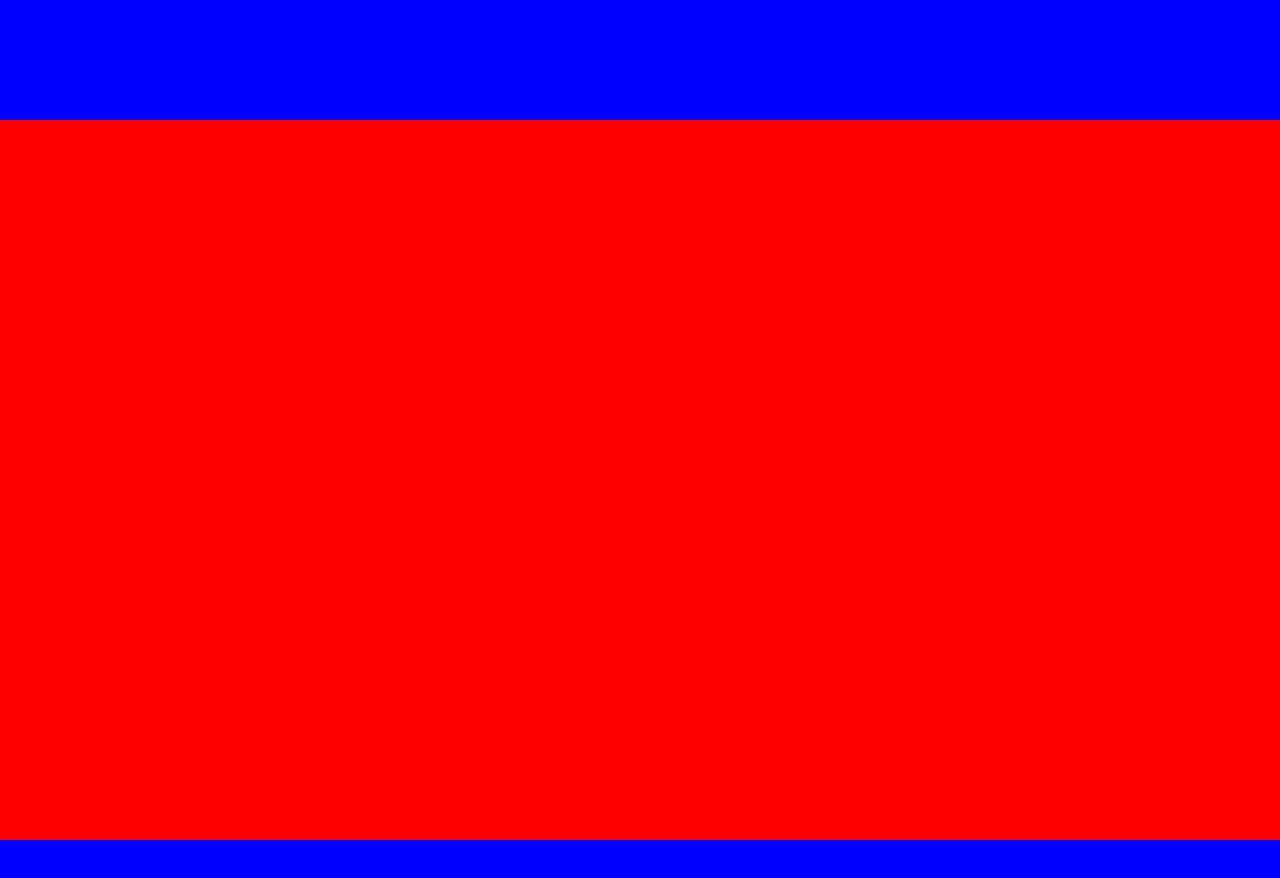
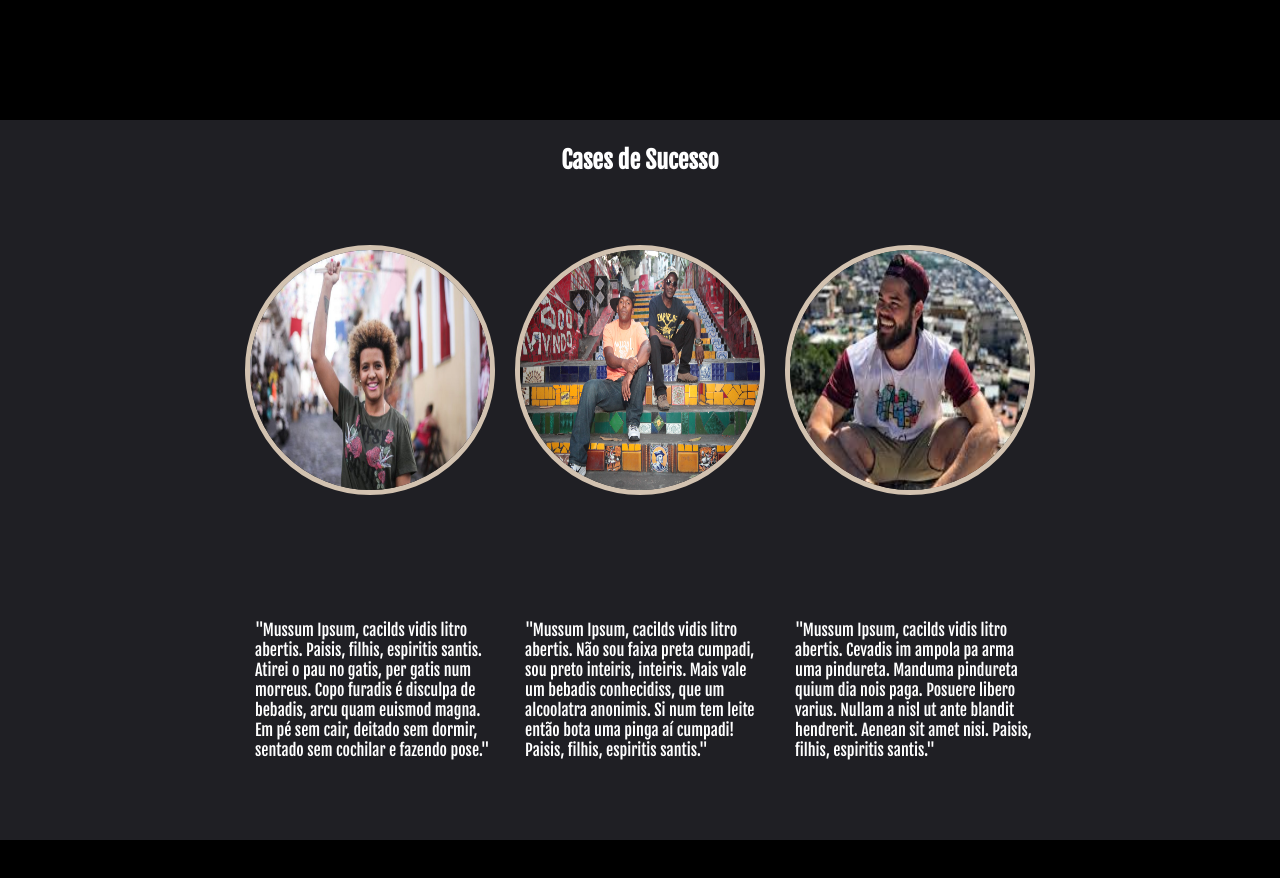
Before and after one commit to future4code/Upfour, a plain HTML site: page index.html in a window 1280 px wide. Shown: the part 1400-2278 px from the top of the page. Drawn offline with Linux system fonts and the light colour scheme.

Commit message:
Footer e Case de sucesso adicionado.

```diff
--- a/index.html
+++ b/index.html
@@ -6,6 +6,7 @@
     <meta name="viewport" content="width=device-width, initial-scale=1.0">
     <meta http-equiv="X-UA-Compatible" content="ie=edge">
     <link rel="stylesheet" href="style.css">
+    <link href="https://fonts.googleapis.com/css?family=Fjalla+One&display=swap" rel="stylesheet">
     <title>Upfour</title>
 </head>
 
@@ -23,7 +24,13 @@
 
         </section>
         <section class="case-de-sucessos">
-
+            <h1 id="case-header">Cases de Sucesso</h1>
+            <img src="media/carafeliz.jpeg" alt="" class="case-img" id="case-img-1">
+            <img src="media/cidinhoedoca.jpg" alt="" class="case-img" id="case-img-2">
+            <img src="media/meninafelz.jpg" alt="" class="case-img" id="case-img-3">
+            <p class="case-depoimento" id="depoimento-case-1">"Mussum Ipsum, cacilds vidis litro abertis. Paisis, filhis, espiritis santis. Atirei o pau no gatis, per gatis num morreus. Copo furadis é disculpa de bebadis, arcu quam euismod magna. Em pé sem cair, deitado sem dormir, sentado sem cochilar e fazendo pose."</p>
+            <p class="case-depoimento" id="depoimento-case-2">"Mussum Ipsum, cacilds vidis litro abertis. Não sou faixa preta cumpadi, sou preto inteiris, inteiris. Mais vale um bebadis conhecidiss, que um alcoolatra anonimis. Si num tem leite então bota uma pinga aí cumpadi! Paisis, filhis, espiritis santis."</p>
+            <p class="case-depoimento" id="depoimento-case-3">"Mussum Ipsum, cacilds vidis litro abertis. Cevadis im ampola pa arma uma pindureta. Manduma pindureta quium dia nois paga. Posuere libero varius. Nullam a nisl ut ante blandit hendrerit. Aenean sit amet nisi. Paisis, filhis, espiritis santis."</p>
         </section>
 
         <section class="nosso-time-container">
@@ -35,7 +42,10 @@
         </section>
 
         <footer>
-
+            <h1>Nos siga nas redes sociais!</h1>
+            <a href="https://www.linkedin.com" target="blank" id="linkedin-img"><img src="media/linkedin.svg" alt="linkedin"></a>
+            <a href="https://www.instagram.com" target="blank" id="instagram-img"><img src="media/instagram.svg" alt="instagram"></a>
+            <a href="https://twitter.com" target="blank" id="twitter-img"><img src="media/twitter.svg" alt="twitter"></a>
         </footer>
     </div>
 </body>
--- a/style.css
+++ b/style.css
@@ -1,13 +1,18 @@
+* {
+    box-sizing: border-box;
+}
+
 body {
     margin: 0;
     padding: 0;
 }
 
+/* repeat 5 é para determinar as sections; 40vh é para o footer. */
 .wrapper {
     min-height: 100vh;
     background: black;
     display: grid;
-    grid-template-rows: 10vh repeat(4,90vh);
+    grid-template-rows: 10vh repeat(5,90vh) 40vh;
 }
 
 header {
@@ -17,12 +22,89 @@ header {
     left: 0;
 }
 
-section:nth-of-type(odd) {
-    background: red;
+/* Coloquei outro grida dentro dessa classe para poder posicionar os elementos. Dessa linha para baixo, é só alteração minha. */
+.case-de-sucessos {
+    display: grid;
+    grid-template-columns: repeat(5, 1fr);
+    grid-template-rows: 80px repeat(2, 1fr);
+    grid-gap: 20px;
+    background: #1F1F24;
+    font-family: 'Fjalla One', sans-serif;
+    align-items: center;
+    justify-content: center;
 }
-section:nth-of-type(even) {
-    background: blue;
+
+.case-img {
+    width: 250px;
+    height: 250px;
+    border-radius: 50%;
+    border: 5px solid #D2C2B0;
 }
+
+.case-depoimento {
+    color: white;
+    padding-left: 10px;
+}
+
+#case-header {
+    color: white;
+    grid-column: 3 / 4;
+    justify-self: center;
+}
+
+#case-img-1 {
+    grid-row: 2 / 3;
+    grid-column: 2 /3;
+    margin: auto;
+}
+
+#case-img-2 {
+    grid-row: 2 / 3;
+    grid-column: 3 / 4;
+    margin: auto;
+}
+
+#case-img-3 {
+    grid-row: 2 / 3;
+    grid-column: 4 / 5;
+    margin: auto;
+}
+
+#depoimento-case-1 {
+    grid-row: 3 / 4;
+    grid-column: 2 /3;
+}
+
+#depoimento-case-2 {
+    grid-row: 3 / 4;
+    grid-column: 3 / 4;
+}
+
+#depoimento-case-3 {
+    grid-row: 3 / 4;
+    grid-column: 4 / 5;
+}
+
+/* outro display grid para poder posicionar os elementos. */
 footer {
-    background: cyan;
+    background: #69696D;
+    display: grid;
+    grid-template-columns: repeat(3, 1fr);
+    align-content: center;
+    justify-items: center;
+    color: #1F1F24;
+    font-family: 'Fjalla One', sans-serif;
 }
+
+footer h1 {
+    grid-column: 2 / 3;
+}
+
+footer img {
+    width: 100px;
+    height: 100px;
+}
+
+#linkedin-img, #instagram-img, #twitter-img {
+    grid-row: 2 / 3;
+}
```
Also changed, not shown: media/carafeliz.jpeg (added), media/cidinhoedoca.jpg (added), media/instagram.svg (added), media/linkedin.svg (added), media/meninafelz.jpg (added), media/twitter.svg (added).
